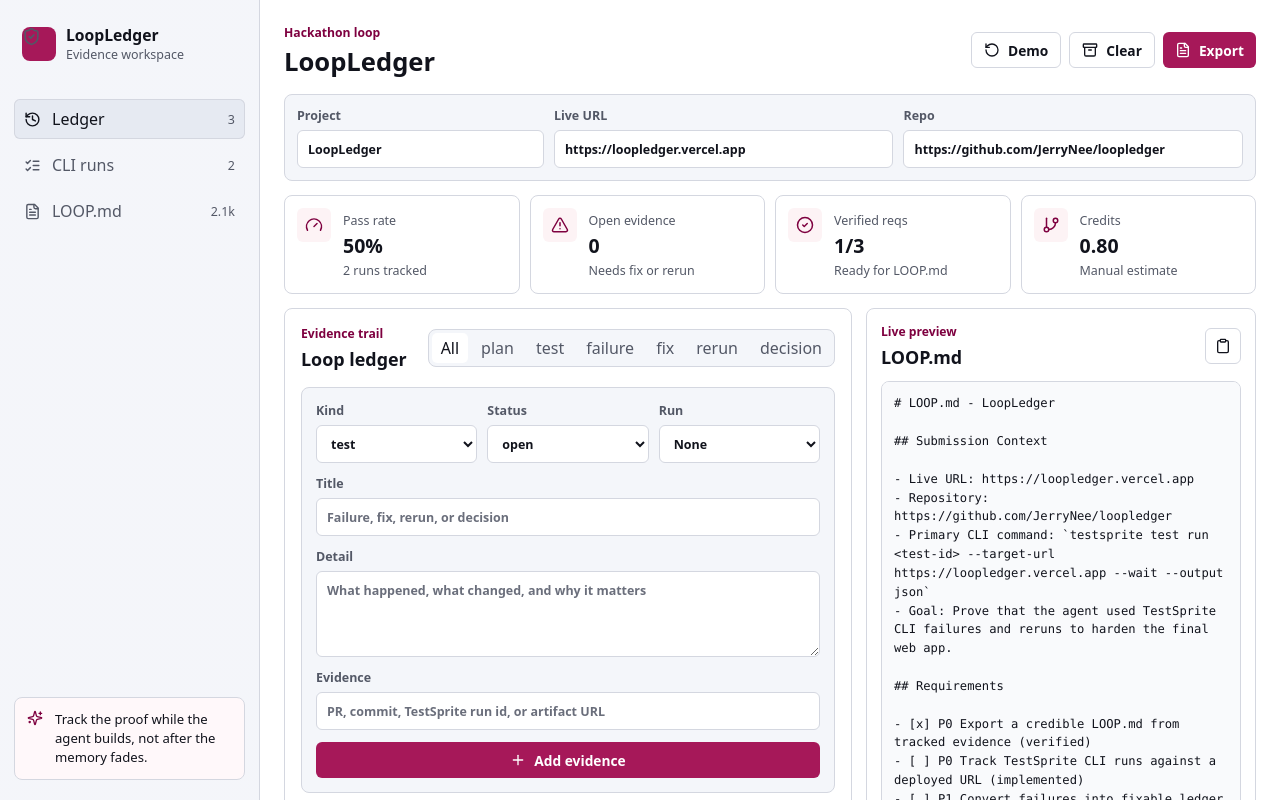
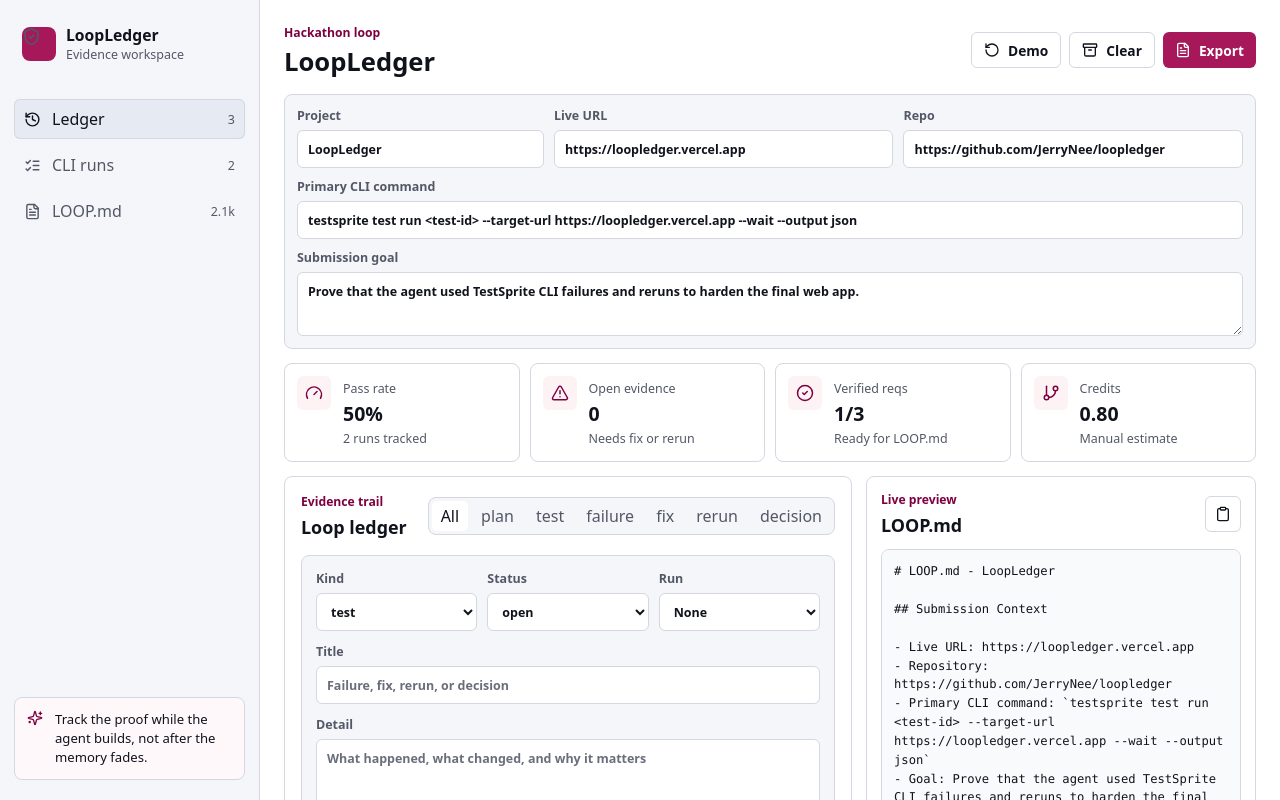
Before and after one commit to JerryNee/LoopLedger, a React (Vite) app: page / in a window 1280 px wide. Shown: the top 800 px of the page. Built offline with nearby package versions, Linux system fonts and the light colour scheme.

Commit message:
feat: capture submission context

```diff
--- a/src/App.tsx
+++ b/src/App.tsx
@@ -319,6 +319,22 @@
               value={state.project.repoUrl}
               onChange={event => updateProject('repoUrl', event.target.value)}
               placeholder="https://github.com/..."
+            />
+          </label>
+          <label className="wide-field">
+            Primary CLI command
+            <input
+              value={state.project.testCommand}
+              onChange={event => updateProject('testCommand', event.target.value)}
+              placeholder="testsprite test run ..."
+            />
+          </label>
+          <label className="wide-field">
+            Submission goal
+            <textarea
+              value={state.project.submissionGoal}
+              onChange={event => updateProject('submissionGoal', event.target.value)}
+              placeholder="What should the loop prove?"
             />
           </label>
         </section>
--- a/src/styles.css
+++ b/src/styles.css
@@ -313,6 +313,14 @@
   border: 1px solid var(--line);
   border-radius: 8px;
   background: var(--surface);
+}
+
+.wide-field {
+  grid-column: 1 / -1;
+}
+
+.project-strip textarea {
+  min-height: 64px;
 }
 
 label {
```
